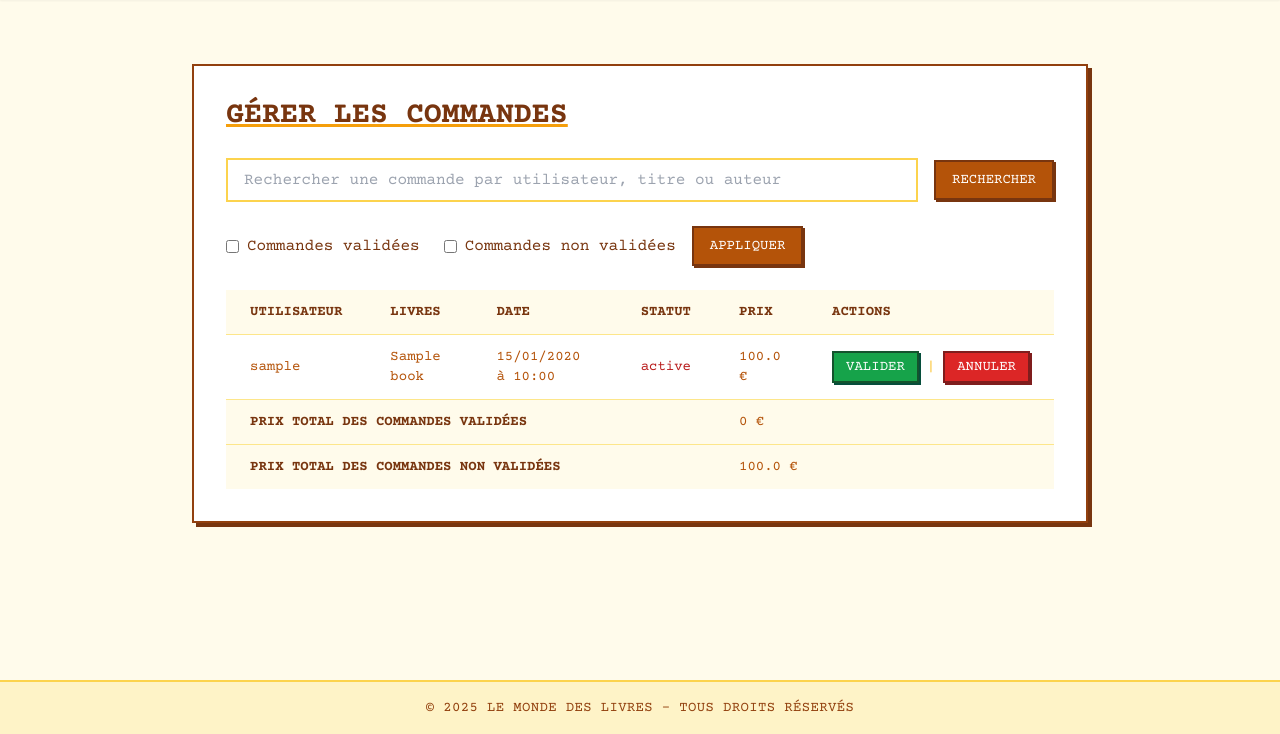
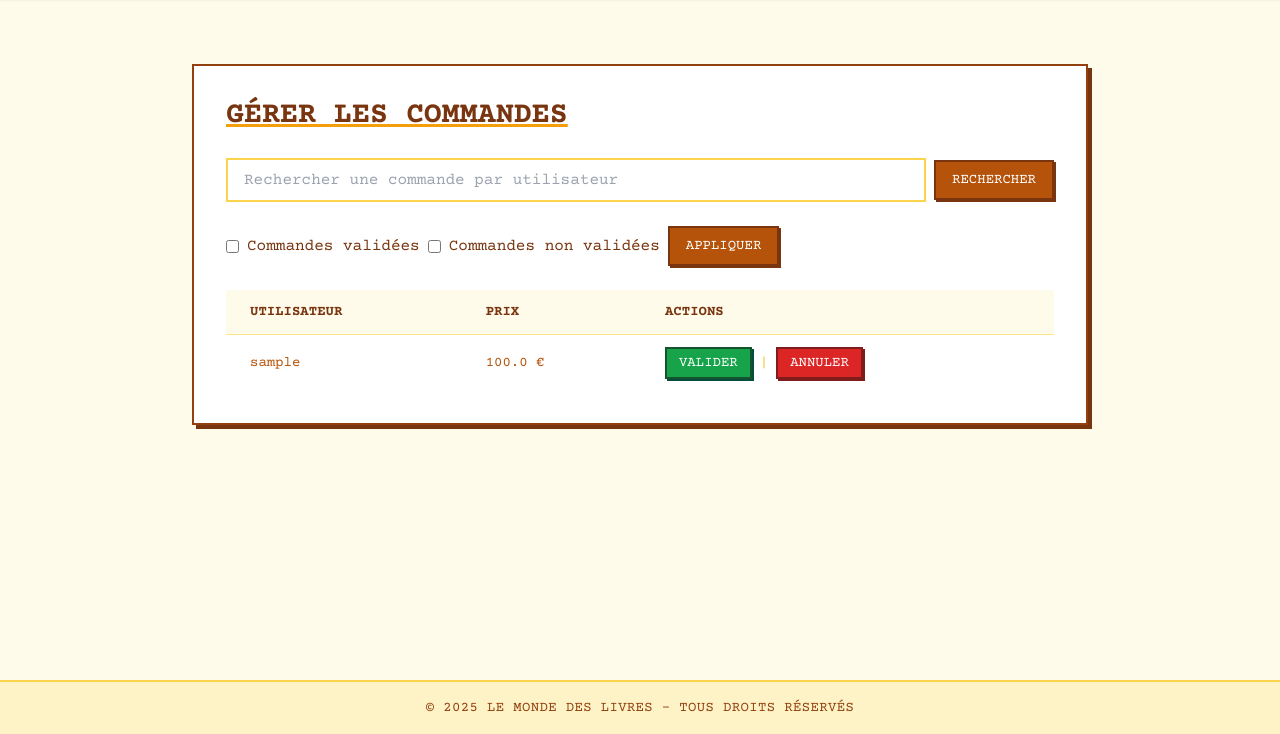
Before and after one commit to htshongany/flask-bookshop, a Flask app: page /admin/orders in a window 1280 px wide. Shown: the part 66-800 px from the top of the page. Run offline with Flask 3, Linux system fonts and the light colour scheme; a user stored in the database is signed in; tables that the repository leaves empty hold one stand-in row (values such as "Sample post"); some libraries are stand-ins or nearby versions.

Commit message:
update -> requirements.txt & update -> app/templates/main/ , app/templates/admin/

```diff
--- a/app/templates/admin/order/manage_orders.html
+++ b/app/templates/admin/order/manage_orders.html
@@ -5,31 +5,31 @@
 {% block content %}
 <div class="max-w-7xl mx-auto px-4 sm:px-6 lg:px-8 py-8">
     <div class="bg-white border-2 border-amber-800 shadow-[4px_4px_0_#78350f] p-6 sm:p-8">
-        <div class="flex justify-between items-center mb-6">
-            <h2 class="text-2xl sm:text-3xl font-bold text-amber-900 uppercase underline decoration-amber-500">
+        <div class="flex flex-wrap justify-between items-center mb-6">
+            <h2 class="text-2xl sm:text-3xl font-bold text-amber-900 uppercase underline decoration-amber-500 mb-4 sm:mb-0">
                 GÉRER LES COMMANDES
             </h2>
         </div>
 
         <!-- Barre de recherche -->
-        <form method="get" action="{{ url_for('admin.manage_orders') }}" class="mb-6 flex items-center">
-            <input type="text" name="query" value="{{ query }}" placeholder="Rechercher une commande par utilisateur, titre ou auteur" class="border-2 border-amber-300 px-4 py-2 flex-1">
-            <button type="submit" class="bg-amber-700 hover:bg-amber-800 text-white px-4 py-2 text-sm border-2 border-amber-900 shadow-[2px_2px_0_#78350f] hover:shadow-[3px_3px_0_#78350f] transition-all uppercase ml-4">
+        <form method="get" action="{{ url_for('admin.manage_orders') }}" class="mb-6 flex flex-wrap items-center space-y-2 sm:space-y-0 sm:space-x-2">
+            <input type="text" name="query" value="{{ query }}" placeholder="Rechercher une commande par utilisateur" class="border-2 border-amber-300 px-4 py-2 flex-1 w-full sm:w-auto">
+            <button type="submit" class="bg-amber-700 hover:bg-amber-800 text-white px-4 py-2 text-sm border-2 border-amber-900 shadow-[2px_2px_0_#78350f] hover:shadow-[3px_3px_0_#78350f] transition-all uppercase w-full sm:w-auto">
                 Rechercher
             </button>
         </form>
 
         <!-- Filtres des commandes -->
-        <form method="get" action="{{ url_for('admin.manage_orders') }}" class="mb-6 flex items-center">
+        <form method="get" action="{{ url_for('admin.manage_orders') }}" class="mb-6 flex flex-wrap items-center space-y-2 sm:space-y-0 sm:space-x-2">
             <label class="inline-flex items-center text-amber-900">
                 <input type="checkbox" name="validated" value="true" {% if request.args.get('validated') %}checked{% endif %} class="mr-2">
                 Commandes validées
             </label>
-            <label class="inline-flex items-center ml-6 text-amber-900">
+            <label class="inline-flex items-center text-amber-900">
                 <input type="checkbox" name="not_validated" value="true" {% if request.args.get('not_validated') %}checked{% endif %} class="mr-2">
                 Commandes non validées
             </label>
-            <button type="submit" class="ml-4 bg-amber-700 hover:bg-amber-800 text-white px-4 py-2 text-sm border-2 border-amber-900 shadow-[2px_2px_0_#78350f] hover:shadow-[3px_3px_0_#78350f] transition-all uppercase">
+            <button type="submit" class="bg-amber-700 hover:bg-amber-800 text-white px-4 py-2 text-sm border-2 border-amber-900 shadow-[2px_2px_0_#78350f] hover:shadow-[3px_3px_0_#78350f] transition-all uppercase w-full sm:w-auto">
                 Appliquer
             </button>
         </form>
@@ -39,37 +39,33 @@
             <table class="min-w-full divide-y divide-amber-200">
                 <thead class="bg-amber-50">
                     <tr>
-                        <th class="px-6 py-3 text-left text-sm font-bold text-amber-900 uppercase">UTILISATEUR</th>
-                        <th class="px-6 py-3 text-left text-sm font-bold text-amber-900 uppercase">LIVRES</th>
-                        <th class="px-6 py-3 text-left text-sm font-bold text-amber-900 uppercase">DATE</th>
-                        <th class="px-6 py-3 text-left text-sm font-bold text-amber-900 uppercase">STATUT</th>
-                        <th class="px-6 py-3 text-left text-sm font-bold text-amber-900 uppercase">PRIX</th>
-                        <th class="px-6 py-3 text-left text-sm font-bold text-amber-900 uppercase">ACTIONS</th>
+                        <th class="px-2 sm:px-6 py-3 text-left text-xs sm:text-sm font-bold text-amber-900 uppercase">UTILISATEUR</th>
+                        <th class="px-2 sm:px-6 py-3 text-left text-xs sm:text-sm font-bold text-amber-900 uppercase">PRIX</th>
+                        <th class="px-2 sm:px-6 py-3 text-left text-xs sm:text-sm font-bold text-amber-900 uppercase">ACTIONS</th>
                     </tr>
                 </thead>
                 <tbody class="divide-y divide-amber-200">
                     {% for order in orders.items %}
                     <tr class="hover:bg-amber-50 transition-colors cursor-pointer"
                         onclick="window.location='{{ url_for('admin.order_details', order_id=order.id) }}';">
-                        <td class="px-6 py-3 text-sm text-amber-700">{{ order.user.username }}</td>
-                        <td class="px-6 py-3 text-sm text-amber-700">{{ order.order_items[0].book.title }}</td>
-                        <td class="px-6 py-3 text-sm text-amber-700">{{ order.date_ordered.strftime('%d/%m/%Y à %H:%M') }}</td>
-                        <td class="px-6 py-3 text-sm {{ 'text-green-700' if order.status == 'Validée' else 'text-red-700' }}">
-                            {{ order.status }}
-                        </td>
-                        <td class="px-6 py-3 text-sm text-amber-700">{{ order.total_price() }} €</td>
-                        <td class="px-6 py-3 text-sm">
+                        <td class="px-2 sm:px-6 py-3 text-xs sm:text-sm text-amber-700">{{ order.user.username }}</td>
+                        <td class="px-2 sm:px-6 py-3 text-xs sm:text-sm text-amber-700">{{ order.total_price() }} €</td>
+                        <td class="px-2 sm:px-6 py-3 text-xs sm:text-sm">
                             <div class="flex items-center gap-2">
-                                <form onclick="event.stopPropagation();" action="{{ url_for('admin.validate_order', order_id=order.id) }}" method="POST" class="inline">
+                                <form onclick="event.stopPropagation();" action="{{ url_for('admin.toggle_validation_order', order_id=order.id) }}" method="POST" class="inline">
                                     <input type="hidden" name="csrf_token" value="{{ csrf_token() }}">
-                                    <button type="submit" class="bg-green-600 hover:bg-green-700 text-white px-3 py-1 text-sm border-2 border-green-900 shadow-[2px_2px_0_#064e3b] hover:shadow-[3px_3px_0_#064e3b] transition-all uppercase">
-                                        Valider
+                                    <button type="submit" class="{% if order.status == 'Validée' %}bg-red-600 hover:bg-red-700{% else %}bg-green-600 hover:bg-green-700{% endif %} text-white px-3 py-1 text-xs sm:text-sm border-2 {% if order.status == 'Validée' %}border-red-900 shadow-[2px_2px_0_#7f1d1d] hover:shadow-[3px_3px_0_#7f1d1d]{% else %}border-green-900 shadow-[2px_2px_0_#064e3b] hover:shadow-[3px_3px_0_#064e3b]{% endif %} transition-all uppercase">
+                                        {% if order.status == 'Validée' %}
+                                            Invalider
+                                        {% else %}
+                                            Valider
+                                        {% endif %}
                                     </button>
                                 </form>
                                 <span class="text-amber-400">|</span>
                                 <form onclick="event.stopPropagation();" action="{{ url_for('admin.delete_order', order_id=order.id) }}" method="POST" class="inline">
                                     <input type="hidden" name="csrf_token" value="{{ csrf_token() }}">
-                                    <button type="submit" class="bg-red-600 text-white px-3 py-1 text-sm border-2 border-red-900 shadow-[2px_2px_0_#7f1d1d] hover:shadow-[3px_3px_0_#7f1d1d] transition-all uppercase"
+                                    <button type="submit" class="bg-red-600 text-white px-3 py-1 text-xs sm:text-sm border-2 border-red-900 shadow-[2px_2px_0_#7f1d1d] hover:shadow-[3px_3px_0_#7f1d1d] transition-all uppercase"
                                         {% if order.status == 'Validée' %} disabled style="opacity: 0.5; cursor: not-allowed;" {% else %} hover:bg-red-700 {% endif %}
                                         onclick="return confirm('Voulez-vous vraiment annuler cette commande ?');">
                                         Annuler
@@ -79,32 +75,17 @@
                         </td>
                     </tr>
                     {% endfor %}
-                    <tr class="bg-amber-50">
-                        <td colspan="4" class="px-6 py-3 text-left text-sm font-bold text-amber-900 uppercase">
-                            Prix total des commandes validées
-                        </td>
-                        <td colspan="2" class="px-6 py-3 text-left text-sm text-amber-700">
-                            {{ total_validated_price }} €
-                        </td>
-                    </tr>
-                    <tr class="bg-amber-50">
-                        <td colspan="4" class="px-6 py-3 text-left text-sm font-bold text-amber-900 uppercase">
-                            Prix total des commandes non validées
-                        </td>
-                        <td colspan="2" class="px-6 py-3 text-left text-sm text-amber-700">
-                            {{ total_not_validated_price }} €
-                        </td>
-                    </tr>
                 </tbody>
             </table>
         </div>
 
+
         <!-- Pagination -->
         {% if orders.pages > 1 %}
-        <div class="mt-6 flex justify-center">
+        <div class="mt-6 flex justify-center flex-wrap gap-2">
             {% if orders.has_prev %}
                 <a href="{{ url_for('admin.manage_orders', page=orders.prev_num, query=query, validated=request.args.get('validated'), not_validated=request.args.get('not_validated')) }}"
-                   class="mx-2 bg-amber-700 hover:bg-amber-800 text-white px-3 py-1 text-sm border-2 border-amber-900 shadow-[2px_2px_0_#78350f] hover:shadow-[3px_3px_0_#78350f] transition-all uppercase">
+                   class="bg-amber-700 hover:bg-amber-800 text-white px-3 py-1 text-xs sm:text-sm border-2 border-amber-900 shadow-[2px_2px_0_#78350f] hover:shadow-[3px_3px_0_#78350f] transition-all uppercase">
                     &laquo; Précédent
                 </a>
             {% endif %}
@@ -112,23 +93,23 @@
             {% for page_num in orders.iter_pages(left_edge=2, right_edge=2, left_current=1, right_current=1) %}
                 {% if page_num %}
                     {% if page_num == orders.page %}
-                        <span class="mx-2 px-3 py-1 bg-amber-800 text-white text-sm border-2 border-amber-900 shadow-[2px_2px_0_#78350f]">
+                        <span class="px-3 py-1 bg-amber-800 text-white text-xs sm:text-sm border-2 border-amber-900 shadow-[2px_2px_0_#78350f]">
                             {{ page_num }}
                         </span>
                     {% else %}
                         <a href="{{ url_for('admin.manage_orders', page=page_num, query=query, validated=request.args.get('validated'), not_validated=request.args.get('not_validated')) }}"
-                           class="mx-2 bg-amber-700 hover:bg-amber-800 text-white px-3 py-1 text-sm border-2 border-amber-900 shadow-[2px_2px_0_#78350f] hover:shadow-[3px_3px_0_#78350f] transition-all uppercase">
+                           class="bg-amber-700 hover:bg-amber-800 text-white px-3 py-1 text-xs sm:text-sm border-2 border-amber-900 shadow-[2px_2px_0_#78350f] hover:shadow-[3px_3px_0_#78350f] transition-all uppercase">
                             {{ page_num }}
                         </a>
                     {% endif %}
                 {% else %}
-                    <span class="mx-2 text-amber-700">…</span>
+                    <span class="text-amber-700">…</span>
                 {% endif %}
             {% endfor %}
 
             {% if orders.has_next %}
                 <a href="{{ url_for('admin.manage_orders', page=orders.next_num, query=query, validated=request.args.get('validated'), not_validated=request.args.get('not_validated')) }}"
-                   class="mx-2 bg-amber-700 hover:bg-amber-800 text-white px-3 py-1 text-sm border-2 border-amber-900 shadow-[2px_2px_0_#78350f] hover:shadow-[3px_3px_0_#78350f] transition-all uppercase">
+                   class="bg-amber-700 hover:bg-amber-800 text-white px-3 py-1 text-xs sm:text-sm border-2 border-amber-900 shadow-[2px_2px_0_#78350f] hover:shadow-[3px_3px_0_#78350f] transition-all uppercase">
                     Suivant &raquo;
                 </a>
             {% endif %}
--- a/requirements.txt
+++ b/requirements.txt
@@ -5,3 +5,5 @@ Flask-SQLAlchemy==3.1.1
 Flask-WTF==1.2.2
 Werkzeug==3.1.3
 email_validator==2.2.0
+pillow==11.1.0
+python-dotenv==1.0.1
```
Also changed, not shown: app/templates/main/my_orders.html (+15 -13 lines).
